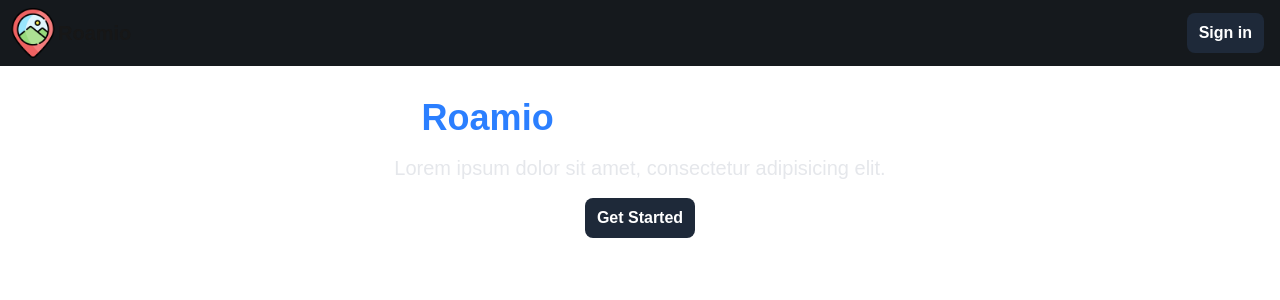
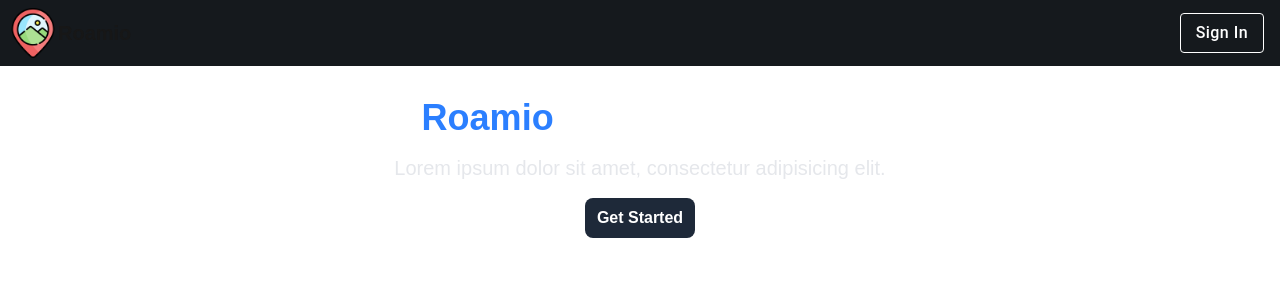
Before and after one commit to mluc404/travel-planner, a Next.js app: page / in a window 1280 px wide. Shown: the top 300 px of the page. Built offline with nearby package versions, Linux system fonts and the light colour scheme; no server answers.

Commit message:
fix(auth): resolve multi-device signout conflict
- Set supabase signout scope to local so that signing out on device A
  does not invalidate device B's token to sign out

```diff
--- a/app/components/Header.tsx
+++ b/app/components/Header.tsx
@@ -32,8 +32,8 @@ export default function Header() {
   };
 
   const handleSignOut = async () => {
-    // setAnchorEl(null);
-    await supabase.auth.signOut();
+    handleClose();
+    await supabase.auth.signOut({ scope: "local" });
     router.push("/");
   };
   return (
@@ -50,25 +50,22 @@ export default function Header() {
       <div className="flex gap-4">
         {!session && (
           <div className="mt-auto">
-            <button
+            {/* <button
               className="btn-primary"
               onClick={() => {
                 setIsSignInOpen(!isSignInOpen);
               }}
             >
               Sign in
-            </button>
-            {/* <Button
+            </button> */}
+            <Button
               // id="basic-button"
               variant="outlined"
               // variant="text"
               aria-controls={open ? "basic-menu" : undefined}
               aria-haspopup="true"
               aria-expanded={open ? "true" : undefined}
-              onClick={() => {
-                setIsSignInOpen(!isSignInOpen);
-                console.log(pathName);
-              }}
+              onClick={() => setIsSignInOpen(!isSignInOpen)}
               sx={{
                 color: "white",
                 fontSize: "1rem",
@@ -79,7 +76,7 @@ export default function Header() {
               }}
             >
               Sign In
-            </Button> */}
+            </Button>
           </div>
         )}
 
```
